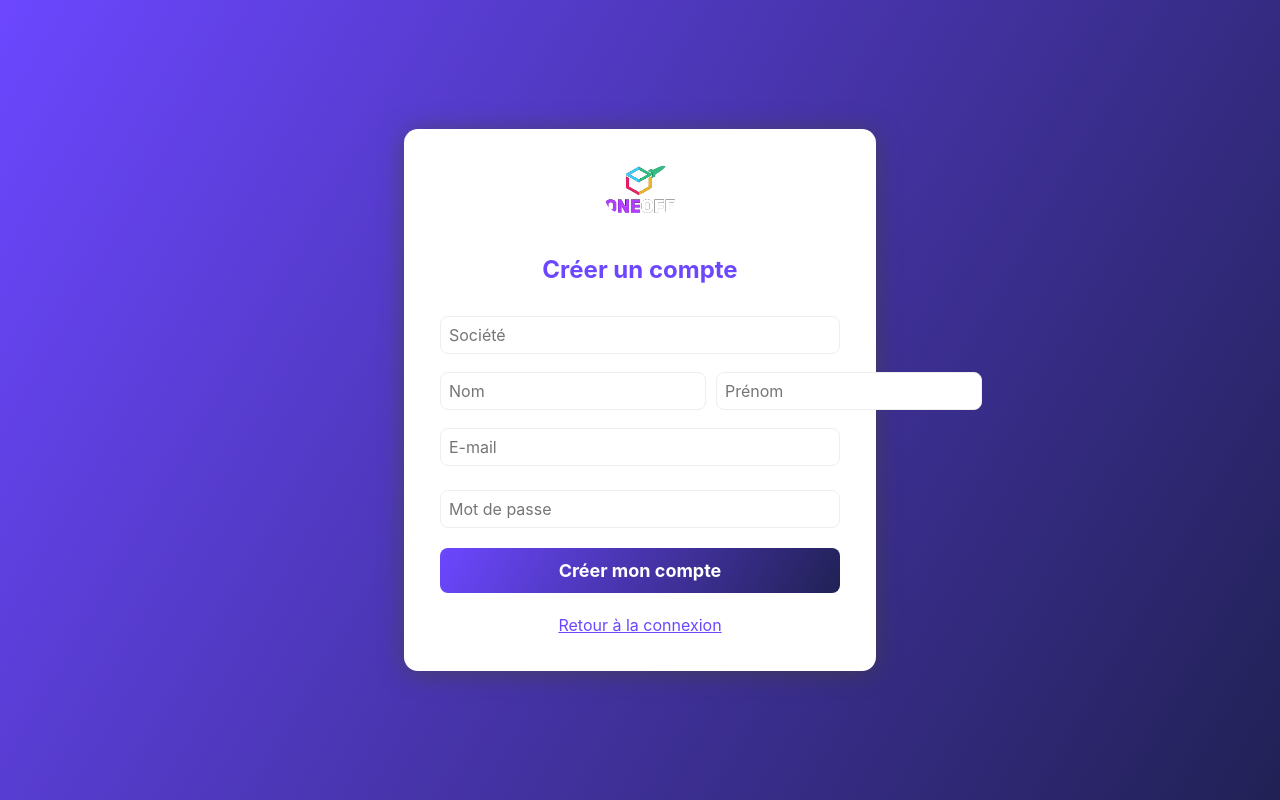
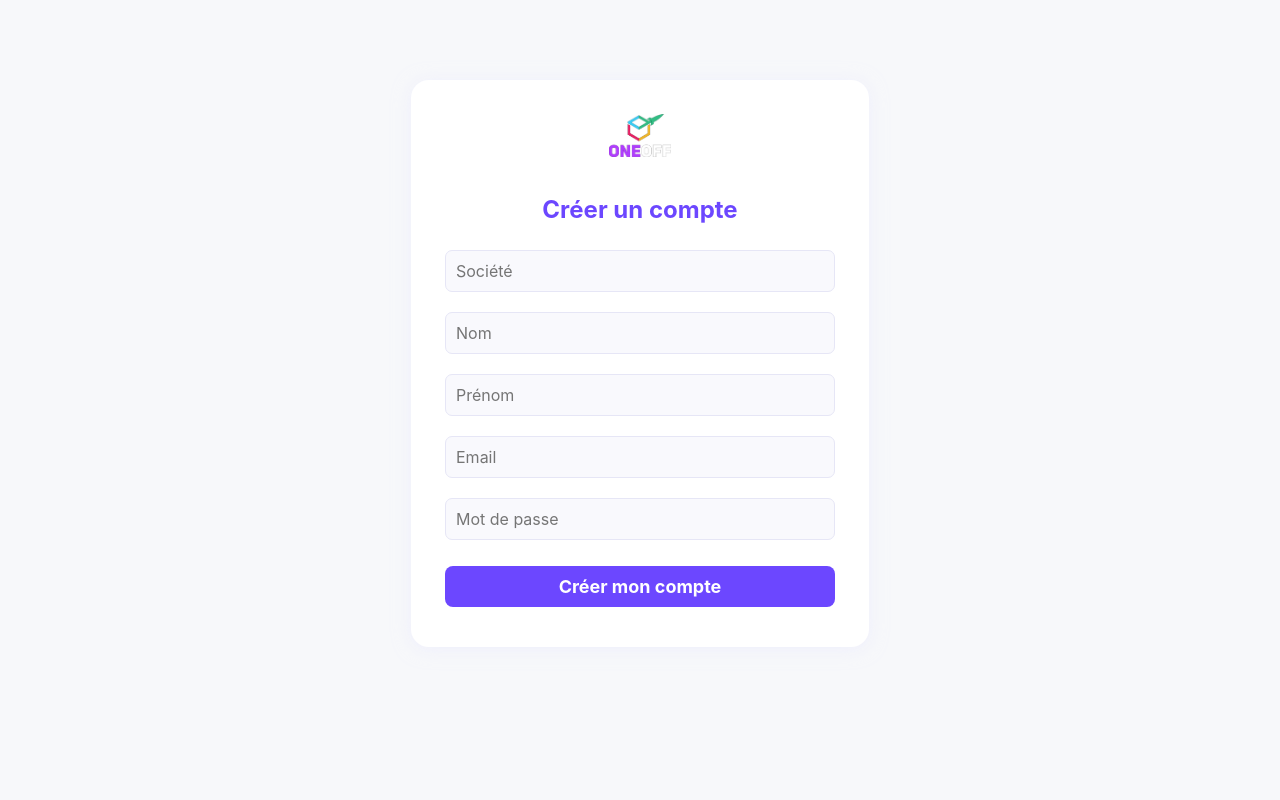
Before and after one commit to OneOffsas/claimoneoff-front02, a Next.js app: page /register in a window 1280 px wide. Built offline with nearby package versions, Linux system fonts and the light colour scheme.

Commit message:
Update register.js

```diff
--- a/pages/register.js
+++ b/pages/register.js
@@ -1,107 +1,91 @@
 import { useState } from "react";
-import Link from "next/link";
 
 export default function Register() {
   const [societe, setSociete] = useState("");
   const [nom, setNom] = useState("");
   const [prenom, setPrenom] = useState("");
   const [email, setEmail] = useState("");
-  const [password, setPassword] = useState("");
+  const [motDePasse, setMotDePasse] = useState("");
   const [message, setMessage] = useState("");
   const [loading, setLoading] = useState(false);
 
-  const handleSubmit = async (e) => {
+  async function handleSubmit(e) {
     e.preventDefault();
     setLoading(true);
     setMessage("");
     try {
-      const res = await fetch("/api/register", {
+      const res = await fetch("https://script.google.com/macros/s/AKfycbzM3_gHbhIQsDvQXRFP8fPGzfeDoEbCCkY8lxSpWxaXSopU0u1X6jP2LPTjz8XkSShDKg/exec", {
         method: "POST",
         headers: { "Content-Type": "application/json" },
-        body: JSON.stringify({ societe, nom, prenom, email, password }),
+        body: JSON.stringify({
+          action: "register",
+          societe,
+          nom,
+          prenom,
+          email,
+          motDePasse,
+        }),
       });
       const data = await res.json();
       if (data.status === "success") {
-        setMessage("🎉 Compte créé avec succès ! Vous pouvez maintenant vous connecter.");
-        setSociete(""); setNom(""); setPrenom(""); setEmail(""); setPassword("");
+        setMessage("Inscription réussie ! Connecte-toi.");
+        // Optionnel : window.location.href = "/login";
       } else {
-        setMessage(data.message || "Erreur lors de la création du compte");
+        setMessage(data.message || "Erreur lors de l’inscription.");
       }
     } catch (err) {
-      setMessage("Erreur réseau ou serveur");
+      setMessage("Erreur serveur ou réseau");
     }
     setLoading(false);
-  };
+  }
 
   return (
     <div style={{
-      minHeight: "100vh",
-      background: "linear-gradient(120deg, #6C47FF 0%, #212155 100%)",
-      display: "flex", alignItems: "center", justifyContent: "center",
+      maxWidth: 390,
+      margin: "80px auto",
+      padding: 34,
+      background: "#fff",
+      borderRadius: 18,
+      boxShadow: "0 2px 18px #e6e6ff88",
+      display: "flex",
+      flexDirection: "column",
+      alignItems: "center"
     }}>
-      <form onSubmit={handleSubmit} style={{
-        background: "#fff", borderRadius: 14, boxShadow: "0 2px 24px #4439", padding: 36, width: 400, maxWidth: "92vw"
-      }}>
-        <div style={{ display: "flex", justifyContent: "center" }}>
-          <img src="/logo.png" alt="Logo" style={{ width: 70, marginBottom: 22, borderRadius: 16 }} />
-        </div>
-        <h2 style={{ textAlign: "center", color: "#6C47FF", fontWeight: 700 }}>Créer un compte</h2>
-        <input
-          placeholder="Société"
-          value={societe}
-          onChange={e => setSociete(e.target.value)}
-          required
-          style={{ width: "100%", margin: "12px 0" }}
-        />
-        <div style={{ display: "flex", gap: 10 }}>
-          <input
-            placeholder="Nom"
-            value={nom}
-            onChange={e => setNom(e.target.value)}
-            required
-            style={{ flex: 1 }}
-          />
-          <input
-            placeholder="Prénom"
-            value={prenom}
-            onChange={e => setPrenom(e.target.value)}
-            required
-            style={{ flex: 1 }}
-          />
-        </div>
-        <input
-          type="email"
-          placeholder="E-mail"
-          value={email}
-          onChange={e => setEmail(e.target.value)}
-          required
-          style={{ width: "100%", margin: "12px 0" }}
-        />
-        <input
-          type="password"
-          placeholder="Mot de passe"
-          value={password}
-          onChange={e => setPassword(e.target.value)}
-          required
-          style={{ width: "100%", margin: "12px 0" }}
-        />
-        <button
-          type="submit"
-          disabled={loading}
+      <img src="/logo.png" style={{ width: 62, marginBottom: 18 }} alt="logo" />
+      <h2 style={{ color: "#6C47FF", marginBottom: 20 }}>Créer un compte</h2>
+      <form onSubmit={handleSubmit} style={{ width: "100%" }}>
+        <input type="text" placeholder="Société" value={societe} required onChange={e => setSociete(e.target.value)} style={inputStyle} />
+        <input type="text" placeholder="Nom" value={nom} required onChange={e => setNom(e.target.value)} style={inputStyle} />
+        <input type="text" placeholder="Prénom" value={prenom} required onChange={e => setPrenom(e.target.value)} style={inputStyle} />
+        <input type="email" placeholder="Email" value={email} required onChange={e => setEmail(e.target.value)} style={inputStyle} />
+        <input type="password" placeholder="Mot de passe" value={motDePasse} required onChange={e => setMotDePasse(e.target.value)} style={inputStyle} />
+        <button type="submit" disabled={loading}
           style={{
-            width: "100%", marginTop: 8,
-            background: "linear-gradient(120deg, #6C47FF 0%, #212155 100%)",
-            color: "#fff", border: "none", borderRadius: 8, padding: "12px 0", fontWeight: 700, fontSize: 18
+            width: "100%", padding: "10px 0", borderRadius: 8,
+            background: "#6C47FF", color: "#fff", fontWeight: 700, fontSize: 18,
+            border: "none", marginTop: 12, cursor: "pointer"
           }}>
-          {loading ? "Création en cours..." : "Créer mon compte"}
+          {loading ? "Création…" : "Créer mon compte"}
         </button>
-        <div style={{ textAlign: "center", marginTop: 16 }}>
-          <Link href="/login" style={{ color: "#6C47FF" }}>Retour à la connexion</Link>
-        </div>
-        {message && <div style={{
-          marginTop: 18, color: message.startsWith("🎉") ? "green" : "red", textAlign: "center"
-        }}>{message}</div>}
       </form>
+      {message && (
+        <div style={{
+          marginTop: 14,
+          color: message.includes("réussie") ? "#22c55e" : "#ff0040",
+          fontWeight: 600,
+          fontSize: 15
+        }}>{message}</div>
+      )}
     </div>
   );
 }
+
+const inputStyle = {
+  width: "100%",
+  padding: "10px",
+  borderRadius: 7,
+  border: "1px solid #e6e6f6",
+  marginBottom: 14,
+  fontSize: 16,
+  background: "#f9f9fd"
+};
```
